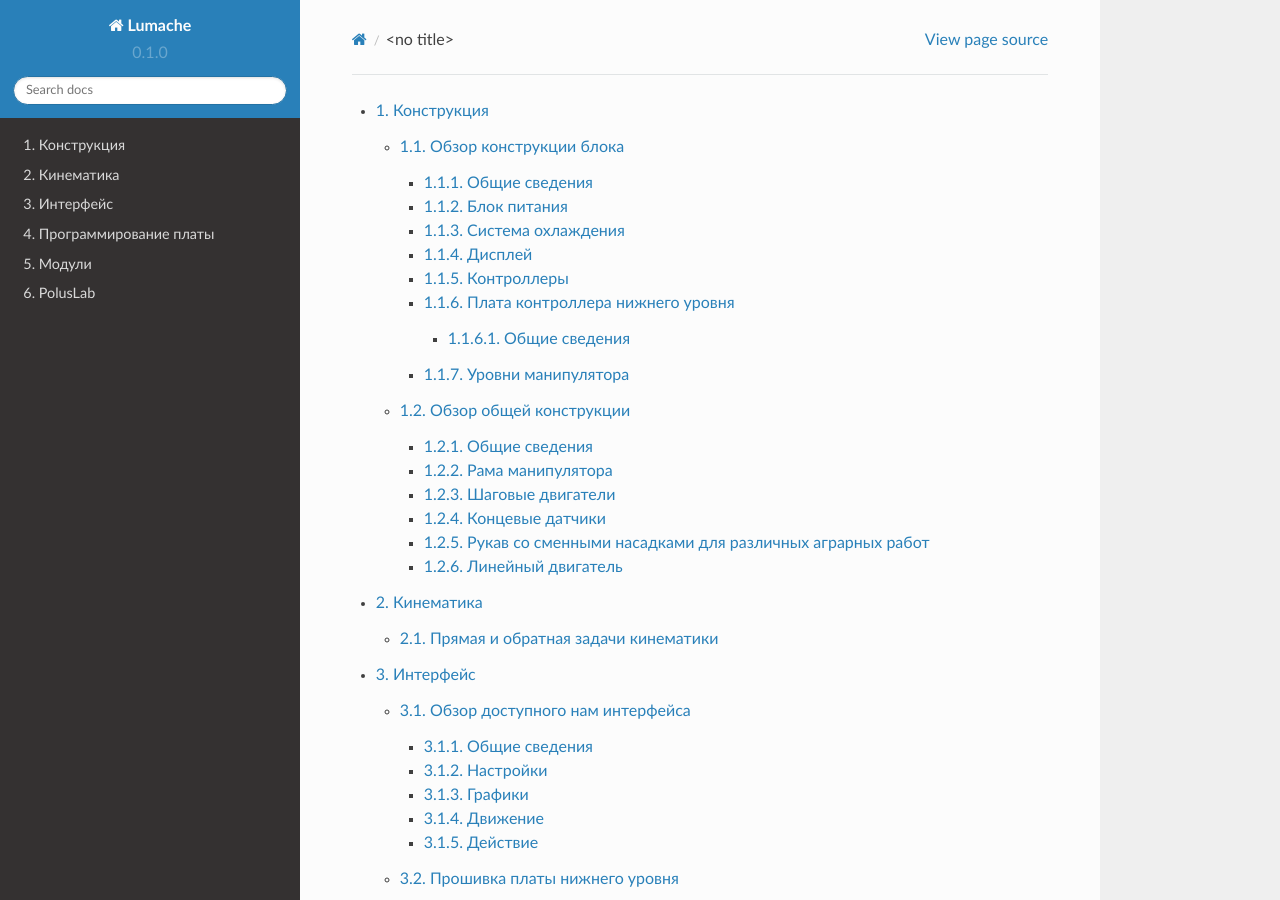
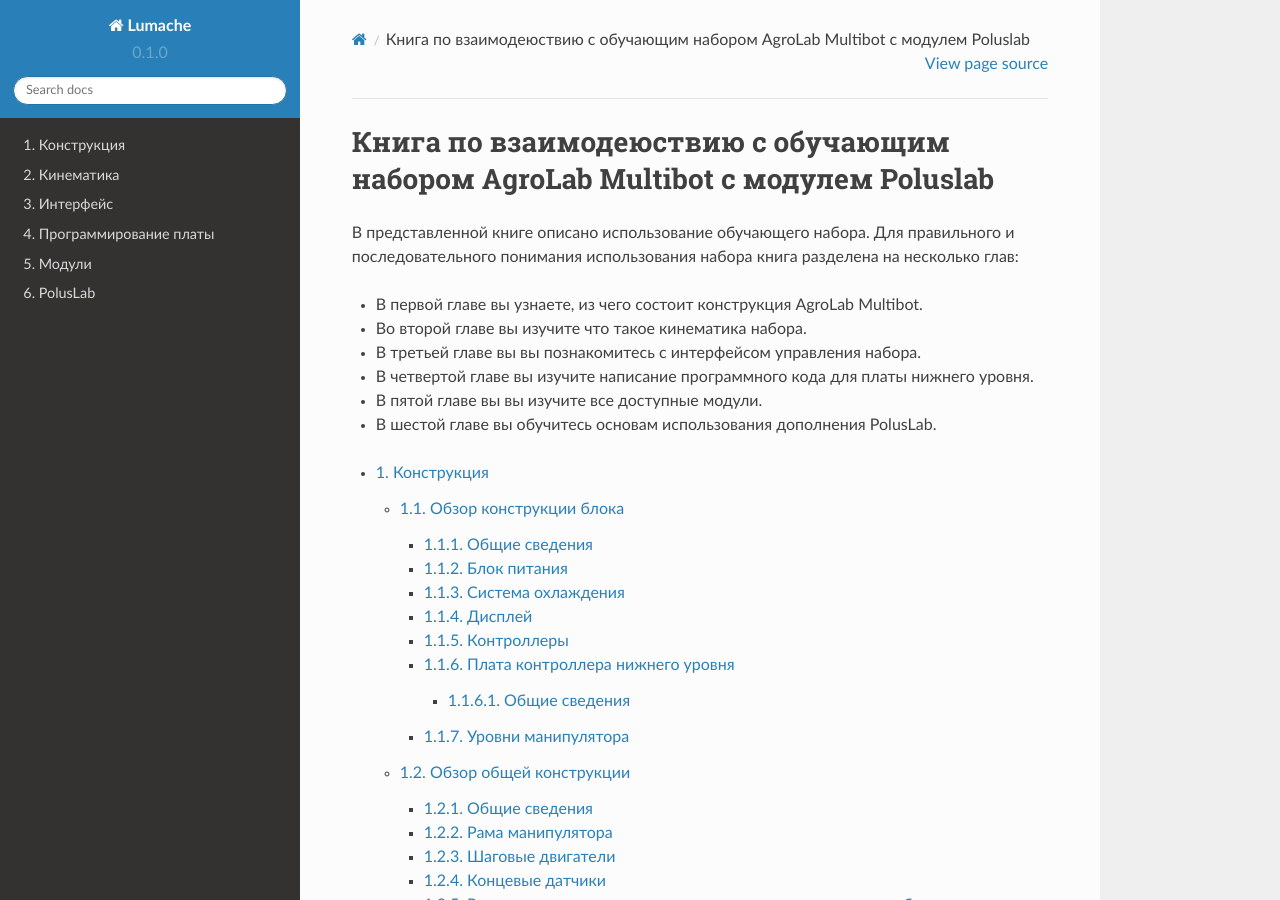
Before and after one commit to BBanwz/AgroLab_Multibot, a Sphinx documentation site: the page built from docs/source/index.rst, in a window 1280 px wide and 900 px high. Built offline with Sphinx 7.4.7 and the Read the Docs theme 2.0.0, drawn with Linux system fonts in a browser that asks for light colours.

Commit message:
Update index.rst

```diff
--- a/docs/source/index.rst
+++ b/docs/source/index.rst
@@ -1,3 +1,14 @@
+Книга по взаимодеюствию с обучающим набором AgroLab Multibot с модулем Poluslab
+==================================================================================
+
+В представленной книге описано использование обучающего набора. Для правильного и последовательного понимания использования набора книга разделена на несколько глав:
+
+* В первой главе вы узнаете, из чего состоит конструкция AgroLab Multibot.
+* Во второй главе вы изучите что такое кинематика набора.
+* В третьей главе вы вы познакомитесь с интерфейсом управления набора.
+* В четвертой главе вы изучите написание программного кода для платы нижнего уровня.
+* В пятой главе вы вы изучите все доступные модули.
+* В шестой главе вы обучитесь основам использования дополнения PolusLab.
 
 .. toctree::
    :maxdepth: 5
```
